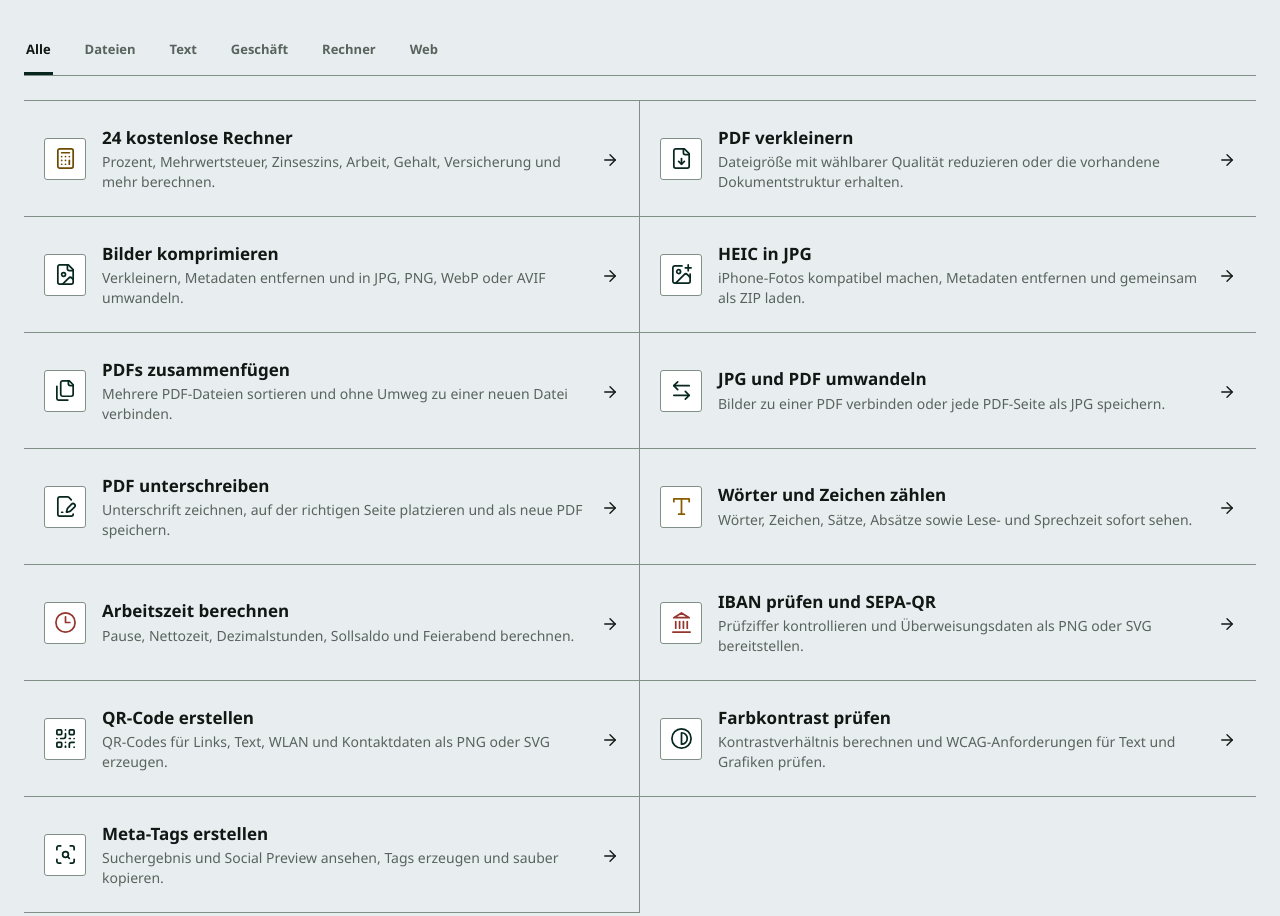
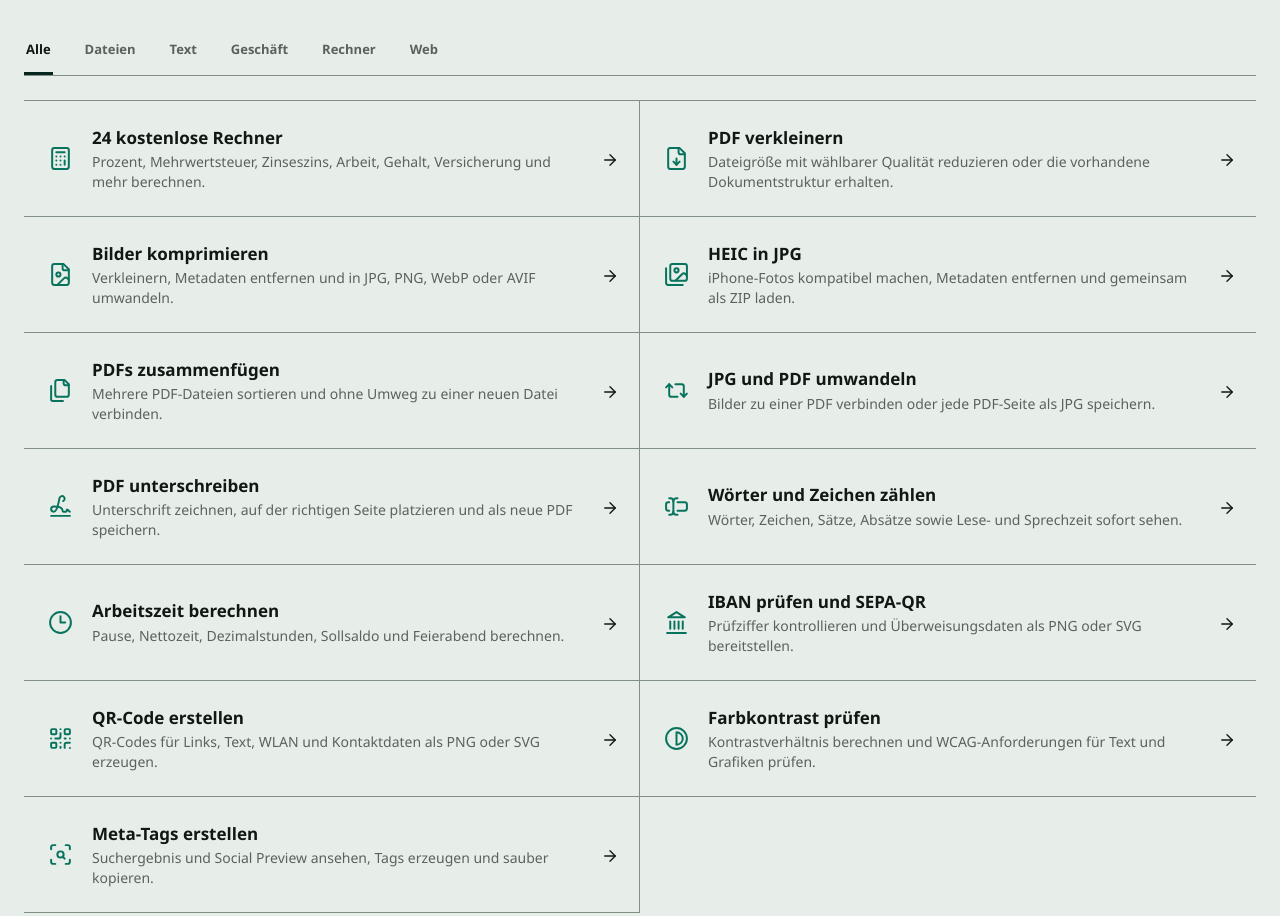
Before and after one commit to AndersenWebworks/andersen-web-tools, a website built with Vite: page index.html in a window 1280 px wide. Shown: the part 1480-2396 px from the top of the page. Built offline with nearby package versions, Linux system fonts and the light colour scheme.

Commit message:
Refine color palette and tool icons

```diff
--- a/index.html
+++ b/index.html
@@ -112,7 +112,7 @@
           <ol class="popular-list">
             <li><a href="/pdf-verkleinern/"><span class="popular-list__icon"><i data-lucide="file-down"></i></span><strong>PDF verkleinern</strong><span>PDF-Dateigröße reduzieren</span><i data-lucide="arrow-right"></i></a></li>
             <li><a href="/bilder-komprimieren/"><span class="popular-list__icon"><i data-lucide="image-down"></i></span><strong>Bilder komprimieren</strong><span>JPG, PNG oder WebP verkleinern</span><i data-lucide="arrow-right"></i></a></li>
-            <li><a href="/rechner/prozentrechner/"><span class="popular-list__icon"><i data-lucide="calculator"></i></span><strong>Prozentrechner</strong><span>Prozentwert, Grundwert oder Veränderung</span><i data-lucide="arrow-right"></i></a></li>
+            <li><a href="/rechner/prozentrechner/"><span class="popular-list__icon"><i data-lucide="percent"></i></span><strong>Prozentrechner</strong><span>Prozentwert, Grundwert oder Veränderung</span><i data-lucide="arrow-right"></i></a></li>
             <li><a href="/arbeitszeitrechner/"><span class="popular-list__icon"><i data-lucide="clock-3"></i></span><strong>Arbeitszeit berechnen</strong><span>Arbeitsdauer und Pausen ermitteln</span><i data-lucide="arrow-right"></i></a></li>
           </ol>
         </div>
@@ -155,7 +155,7 @@
               <i data-lucide="arrow-right"></i>
             </a>
             <a class="tool-card" href="/heic-in-jpg/" data-tool-category="files">
-              <span class="tool-card__icon"><i data-lucide="image-plus"></i></span>
+              <span class="tool-card__icon"><i data-lucide="images"></i></span>
               <span><h3>HEIC in JPG</h3><p>iPhone-Fotos kompatibel machen, Metadaten entfernen und gemeinsam als ZIP laden.</p></span>
               <i data-lucide="arrow-right"></i>
             </a>
@@ -165,17 +165,17 @@
               <i data-lucide="arrow-right"></i>
             </a>
             <a class="tool-card" href="/jpg-pdf-umwandeln/" data-tool-category="files">
-              <span class="tool-card__icon"><i data-lucide="arrow-left-right"></i></span>
+              <span class="tool-card__icon"><i data-lucide="repeat-2"></i></span>
               <span><h3>JPG und PDF umwandeln</h3><p>Bilder zu einer PDF verbinden oder jede PDF-Seite als JPG speichern.</p></span>
               <i data-lucide="arrow-right"></i>
             </a>
             <a class="tool-card" href="/pdf-unterschreiben/" data-tool-category="files">
-              <span class="tool-card__icon"><i data-lucide="file-signature"></i></span>
+              <span class="tool-card__icon"><i data-lucide="signature"></i></span>
               <span><h3>PDF unterschreiben</h3><p>Unterschrift zeichnen, auf der richtigen Seite platzieren und als neue PDF speichern.</p></span>
               <i data-lucide="arrow-right"></i>
             </a>
             <a class="tool-card" href="/woerter-zeichen-zaehlen/" data-tool-category="text">
-              <span class="tool-card__icon"><i data-lucide="type"></i></span>
+              <span class="tool-card__icon"><i data-lucide="text-cursor-input"></i></span>
               <span><h3>Wörter und Zeichen zählen</h3><p>Wörter, Zeichen, Sätze, Absätze sowie Lese- und Sprechzeit sofort sehen.</p></span>
               <i data-lucide="arrow-right"></i>
             </a>
--- a/src/styles.css
+++ b/src/styles.css
@@ -4,14 +4,14 @@
   --ink-soft: #4e5b56;
   --paper: #ffffff;
   --surface: #f5f7f5;
-  --surface-strong: #e9eeeb;
+  --surface-strong: #e7eee9;
   --line: #d6ded9;
   --line-strong: #aebdb6;
   --brand: #0b725f;
   --brand-dark: #075345;
   --brand-soft: #dff1eb;
-  --sun: #d97964;
-  --sun-soft: #fae8e4;
+  --sun: #f2b134;
+  --sun-soft: #fff2c7;
   --coral: #c84f45;
   --coral-soft: #f9e5e2;
   --focus: #005fcc;
@@ -2390,18 +2390,18 @@ code {
   --ink-soft: #59635d;
   --paper: #ffffff;
   --surface: #f4f7f5;
-  --surface-strong: #e8eef0;
+  --surface-strong: #e7eee9;
   --line: #c8d0cb;
   --line-strong: #819087;
   --brand: #08735d;
   --brand-dark: #06261e;
   --brand-soft: #dfeee8;
-  --sun: #d97964;
-  --sun-soft: #fae8e4;
+  --sun: #f2b134;
+  --sun-soft: #fff2c7;
   --coral: #a63d32;
   --coral-soft: #f4dedb;
   --focus: #005fcc;
-  --shadow: 10px 10px 0 #e8eef0;
+  --shadow: 10px 10px 0 #dfe8e2;
   --content: 1240px;
   --reading: 760px;
   --radius: 4px;
@@ -2529,7 +2529,7 @@ h3 {
   bottom: 17px;
   left: 0;
   height: 2px;
-  background: var(--coral);
+  background: var(--sun);
   content: "";
   transform: scaleX(0);
   transform-origin: left;
@@ -4234,7 +4234,7 @@ h3 {
 .portal-card {
   display: grid;
   min-height: 116px;
-  grid-template-columns: 42px minmax(0, 1fr) 20px;
+  grid-template-columns: 32px minmax(0, 1fr) 20px;
   grid-template-rows: none;
   align-items: center;
   gap: 16px;
@@ -4265,19 +4265,25 @@ h3 {
 .directory-card__icon,
 .tool-card__icon {
   display: grid;
-  width: 42px;
-  height: 42px;
+  width: 32px;
+  height: 32px;
   place-items: center;
-  color: var(--brand-dark);
-  border: 1px solid var(--line-strong);
-  border-radius: var(--radius-small);
-  background: var(--paper) !important;
+  color: var(--brand);
+  border: 0;
+  border-radius: 0;
+  background: transparent !important;
+}
+
+.tool-card[data-tool-category] .tool-card__icon {
+  color: var(--brand);
+  background: transparent !important;
 }
 
 .directory-card__icon svg,
 .tool-card__icon svg {
-  width: 23px;
-  height: 23px;
+  width: 25px;
+  height: 25px;
+  stroke-width: 1.9;
 }
 
 .directory-card__content,
@@ -4338,7 +4344,7 @@ h3 {
   .calculator-card:nth-child(even),
   .portal-card:nth-child(even) {
     min-height: 104px;
-    grid-template-columns: 40px minmax(0, 1fr) 18px;
+    grid-template-columns: 30px minmax(0, 1fr) 18px;
     gap: 13px;
     padding: 16px 2px;
     border-right: 0;
@@ -4346,8 +4352,8 @@ h3 {
 
   .directory-card__icon,
   .tool-card__icon {
-    width: 40px;
-    height: 40px;
+    width: 30px;
+    height: 30px;
   }
 
   .tool-card h3,
```
Also changed, not shown: src/shared.js (+8 -0 lines), src/tool-icons.js (+4 -4 lines).
